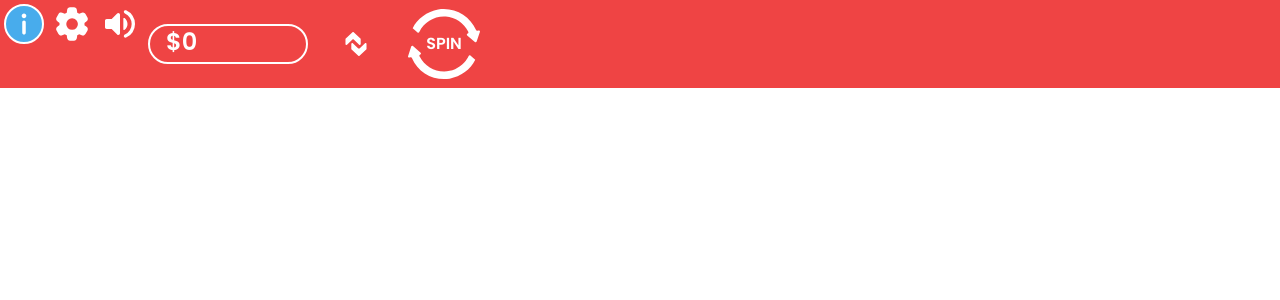
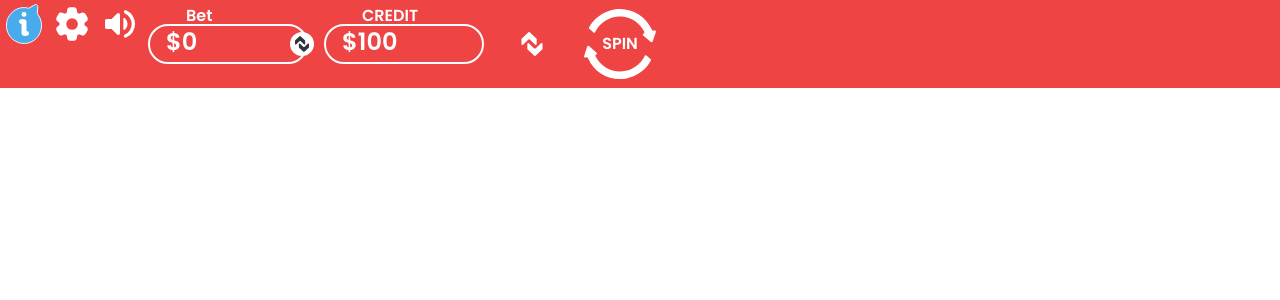
Before and after one commit to monvanCe/slot-ui, a React (Create React App) app: page / in a window 1280 px wide. Shown: the top 300 px of the page. Built offline with nearby package versions, Linux system fonts and the light colour scheme.

Commit message:
info button

```diff
--- a/src/App.tsx
+++ b/src/App.tsx
@@ -3,13 +3,14 @@ import LabeledPriceButton from './components/labeledPriceButton';
 import InfoButton from './components/infoButton';
 
 import IconButton from './components/ui/iconButton';
+import { COLORS } from './utils/colors';
 
 export default function App() {
   return (
     <div className="bg-red-500">
       <div className="flex gap-2 p-1">
         <div className="w-10 h-10">
-          <InfoButton />
+          <InfoButton onPress={() => {}} fillColor={COLORS.blue} />
         </div>
         <div className="w-10 h-10">
           <IconButton icon="material-symbols:settings-rounded" />
@@ -17,12 +18,19 @@ export default function App() {
         <div className="w-10 h-10">
           <IconButton icon="material-symbols:volume-up-rounded" />
         </div>
-        <div className="h-10 mt-5">
-          <LabeledPriceButton />
-        </div>
+
+        <LabeledPriceButton
+          label="Bet"
+          labelColor="green"
+          rightIconSvgPath="svg/Bet_Icon.svg"
+        />
+
+        <LabeledPriceButton label="CREDIT" labelColor="orange" value={100} />
+
         <div className="h-20 w-20">
           <OutlinedButton iconSvgPath="svg/Bet_Icon.svg" />
         </div>
+
         <div className="h-20 w-20">
           <OutlinedButton
             outlineSvgPath="svg/Spin_Button_Icon.svg"
--- a/src/components/infoButton.tsx
+++ b/src/components/infoButton.tsx
@@ -1,12 +1,12 @@
-import { Icon } from '@iconify/react';
+import DynamicSvg from './ui/dynamicSvg';
 
-export default function InfoButton() {
+export default function InfoButton({ onPress, fillColor }: IInfoButton) {
   return (
-    <div className="rounded-full bg-blue p-1 border-2 border-white cursor-pointer">
-      <Icon
-        icon="material-symbols:info-i-rounded"
-        className="text-white w-full h-full"
-      />
+    <div className="relative h-10 w-10 cursor-pointer" onClick={onPress}>
+      <DynamicSvg svgFilePath="svg/Info_Button.svg" fillColor={fillColor} />
+      <div className="absolute inset-0 flex items-center justify-center p-2">
+        <DynamicSvg svgFilePath="svg/Info_Icon.svg" fillColor="white" />
+      </div>
     </div>
   );
 }
--- a/src/components/labeledPriceButton.tsx
+++ b/src/components/labeledPriceButton.tsx
@@ -11,9 +11,9 @@ export default function LabeledPriceButton({
 }: ILabeledPriceButton) {
   return (
     <div
-      className={`relative h-full w-40 border-2 border-white pl-4 pb-1 rounded-full flex items-center gap-1 ${
+      className={`relative h-10 w-40 border-2 border-white pl-4 pb-1 rounded-full flex items-center gap-1 ${
         onPress ? 'cursor-pointer' : ''
-      }`}
+      } ${label ? 'mt-5' : ''} ${rightIconSvgPath ? 'mr-2' : ''}`}
       onClick={onPress}
     >
       <div className="absolute bottom-9 left-5">
--- a/src/components/ui/iconButton.tsx
+++ b/src/components/ui/iconButton.tsx
@@ -4,11 +4,7 @@ export default function IconButton({
   icon,
   onClick,
   color = 'white',
-}: {
-  icon: string;
-  onClick?: () => void;
-  color?: string;
-}) {
+}: IIconButton) {
   return (
     <div
       className={`w-full h-full cursor-pointer ${
--- a/src/index.css
+++ b/src/index.css
@@ -9,26 +9,6 @@
   --color-blue-rgb: 72 172 236;
   --color-green-rgb: 88 177 86;
   --color-orange-rgb: 237 149 66;
-}
-
-.rounded-tab {
-  --r: 25px;
-  line-height: 1.8;
-  padding-inline: 0.5em;
-  border-inline: var(--r) solid #0000;
-  border-radius: calc(2 * var(--r)) calc(2 * var(--r)) 0 0 / var(--r);
-  mask: radial-gradient(var(--r) at var(--r) 0, #0000 98%, #000 101%)
-      calc(-1 * var(--r)) 100%/100% var(--r) repeat-x,
-    conic-gradient(#ad8686 0 0) padding-box;
-  background: rgb(var(--color-background-rgb)) border-box;
-  width: fit-content;
-}
-
-.triangle {
-  width: 180px;
-  aspect-ratio: 1 / cos(30deg);
-  clip-path: polygon(50% 0, 100% 100%, 0 100%);
-  background: linear-gradient(45deg, #fa6900, #c02942);
 }
 
 /* Poppins Font Family */
```
Also changed, not shown: src/components/ui/labelArea.tsx (+1 -9 lines), src/const/types.d.ts (+19 -2 lines), public/svg/Info_Icon.svg (added).
